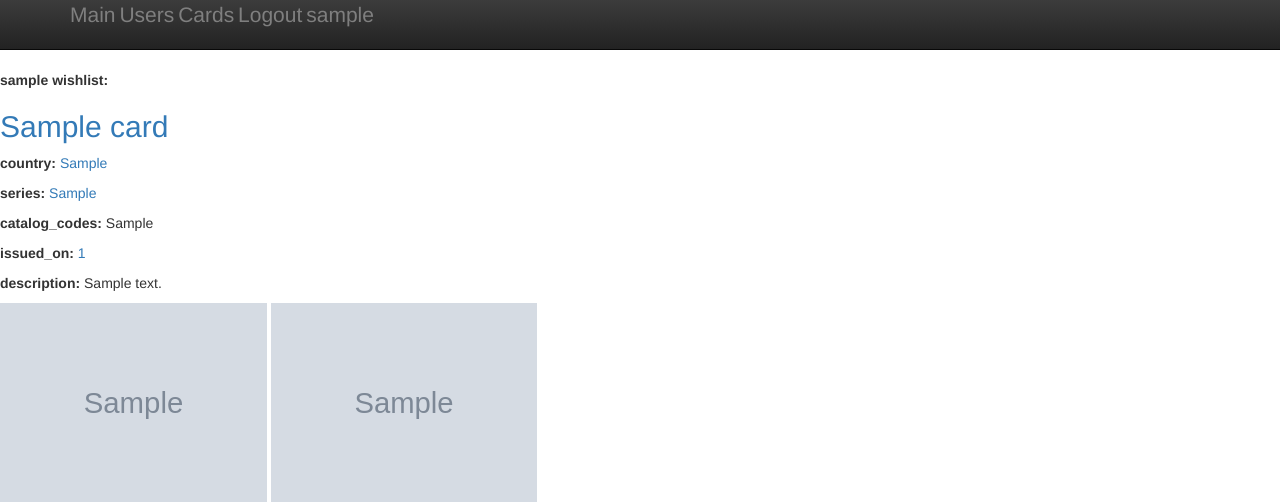
After one commit to Nerevarsoul/Cardtravel, a Django app: page /profile/1/wishlist/ in a window 1280 px wide. The commit adds this page. Shown: the top 502 px of the page. Run offline with Django 3.2, Linux system fonts and the light colour scheme; a user stored in the database is signed in; tables that the repository leaves empty hold one stand-in row (values such as "Sample post"); grey boxes marked "Sample" are stand-in pictures; parts of the project's set-up code (start-up, migrations or seed data) failed here and were passed over; some libraries are stand-ins or nearby versions.

Commit message:
add card lists

```diff
--- a/cardtravel/models.py
+++ b/cardtravel/models.py
@@ -3,13 +3,14 @@ from django.contrib.auth.models import User
 
 # Create your models here.
 class UserProfile(models.Model):
-	user = models.OneToOneField(User)
+	user = models.OneToOneField(User, related_name="profile")
 
 	picture = models.ImageField(upload_to='profile_images', blank=True)
 	adress = models.TextField(blank=True)
 
 	def __unicode__(self):
 		return self.user.username
+
 
 class Card(models.Model):
 	name = models.CharField(max_length=50)
@@ -23,3 +24,13 @@ class Card(models.Model):
 
 	def __unicode__(self):
 		return self.name
+
+
+class WishList(models.Model):
+	user = models.OneToOneField(User)
+	wishlist = models.ManyToManyField(Card, blank=True, null=True)
+
+
+class Collection(models.Model):
+	user = models.OneToOneField(User)
+	collectionlist = models.ManyToManyField(Card, blank=True, null=True)
--- a/cardtravel/templates/cardtravel/card.html
+++ b/cardtravel/templates/cardtravel/card.html
@@ -5,5 +5,5 @@
 	<p><strong>catalog_codes: </strong>{{ card.catalog_codes }}</p>
 	<p><strong>issued_on: </strong><a href="/cards/year/{{card.issued_on}}/">{{ card.issued_on }}</a></p>
 	<p><strong>description: </strong>{{ card.description }}</p>
-	<img src="{{card.face_picture.url}}">
-	<img src="{{card.reverse_picture.url}}">
+	<img src="{{card.face_picture.url}}" height="200">
+	<img src="{{card.reverse_picture.url}}" height="200">
--- /dev/null
+++ b/cardtravel/templates/cardtravel/cardlist.html
@@ -0,0 +1,14 @@
+{% extends 'base.html' %}
+{% load staticfiles %}
+
+{% block content %}
+
+	<p><strong>{{users.username}} {{list_category}}:</strong></p>
+		{% for card in cards %}
+			{% include 'cardtravel/card.html' %}
+			<br>
+		{% endfor %}
+	</div>
+
+
+{% endblock %}
--- a/cardtravel/urls.py
+++ b/cardtravel/urls.py
@@ -12,10 +12,13 @@ urlpatterns = patterns('',
     url(r'^register/$', 'cardtravel.views.register', name = 'register'),
     url(r'^logout/$', 'cardtravel.views.logout', name = 'logout'),
 
-    url(r'^profile/(?P<user_id>\d+)/$', 'cardtravel.views.view_profile', name = 'profile'),
+    url(r'^profile/(?P<user_id>\d+)/$', 'cardtravel.views.view_profile'),
     url(r'^profile/$', 'cardtravel.views.view_users', name = 'users'),
+    url(r'^profile/(?P<user_id>\d+)/(?P<list_category>\w+)/$',
+        'cardtravel.views.view_cardlist'),
 
     url(r'^cards/$', 'cardtravel.views.view_cards', name = 'cards'),
-    url(r'^cards/(?P<card_id>\d+)/$', 'cardtravel.views.view_card', name = 'card'),
-    url(r'^cards/(?P<category>\w+)/(?P<category_url>\w+)/$', 'cardtravel.views.view_categories', name = 'categories'),
+    url(r'^cards/(?P<card_id>\d+)/$', 'cardtravel.views.view_card'),
+    url(r'^cards/(?P<category>\w+)/(?P<category_url>\w+)/$',
+        'cardtravel.views.view_categories'),
 )
--- a/cardtravel/views.py
+++ b/cardtravel/views.py
@@ -2,13 +2,14 @@
 from django.http import HttpResponse
 from django.shortcuts import render_to_response, redirect
 from django.core.context_processors import csrf
+from django.core.exceptions import ObjectDoesNotExist
 from django.template import RequestContext
 from django.contrib import auth
 from django.contrib.auth.decorators import login_required
 from django.contrib.auth.models import User
 
 from cardtravel.forms import UserForm, UserProfileForm, CardForm
-from cardtravel.models import UserProfile, Card
+from cardtravel.models import UserProfile, Card, WishList, Collection
 
 
 def encode(raw_url):
@@ -69,6 +70,14 @@ def view_profile(request, user_id):
     args = {}
     args['profiles'] = UserProfile.objects.get(user=user_id)
     args['users'] = User.objects.get(id=user_id)
+    try:
+        args['wishlist'] = WishList.objects.get(id=user_id).wishlist.all()[0:3]
+    except ObjectDoesNotExist:
+        args['wishlist'] = []
+    try:
+        args['collection'] = Collection.objects.get(id=user_id).collectionlist.all()[0:3]
+    except ObjectDoesNotExist:
+        args['collection'] = []
     return render_to_response('cardtravel/profile.html', args, context)
 
 def view_users(request):
@@ -114,3 +123,14 @@ def view_categories(request, category, category_url):
         card.series_url = encode(card.series)
     args["cards"] = cards
     return render_to_response('cardtravel/category.html', args, context)
+
+def view_cardlist(request, user_id, list_category):
+    context = RequestContext(request)
+    args = {}
+    args['users'] = User.objects.get(id=user_id)
+    args['list_category'] = list_category
+    if list_category == 'wishlist':
+        args['cards'] = WishList.objects.get(id=user_id).wishlist.all()
+    elif list_category == 'collection':
+        args['cards'] = Collection.objects.get(id=user_id).collectionlist.all()
+    return render_to_response('cardtravel/cardlist.html', args, context)
--- a/templates/base.html
+++ b/templates/base.html
@@ -35,15 +35,15 @@
         <div class="navbar navbar-inverse navbar-static-top">
             <div class="container">
                 <div class="collapse navbar-collapse" id="responsive-menu">
-                    <a href="/index/">Main</a>
-                    <a href="/profile/">Users</a>
-                    <a href="/cards/">Cards</a>
+                    <a href={% url 'index' %}>Main</a>
+                    <a href={% url "users" %}>Users</a>
+                    <a href={% url "cards" %}>Cards</a>
                     {% if user.is_authenticated %}
-                        <a href="/logout/">Logout</a>
+                        <a href={% url "logout" %}>Logout</a>
                         <a href="/profile/{{user.id}}">{{ user.username}}</a>
                     {% else %}
-                        <a href="/login/">Sign in</a>
-                        <a href="/register/">Sign up</a>
+                        <a href={% url "login" %}>Sign in</a>
+                        <a href={% url "register" %}>Sign up</a>
                     {% endif %}
                 </div>
             </div>
```
Also changed, not shown: cardtravel/admin.py (+18 -2 lines), cardtravel/templates/cardtravel/profile.html (+17 -0 lines), 5 other files.
